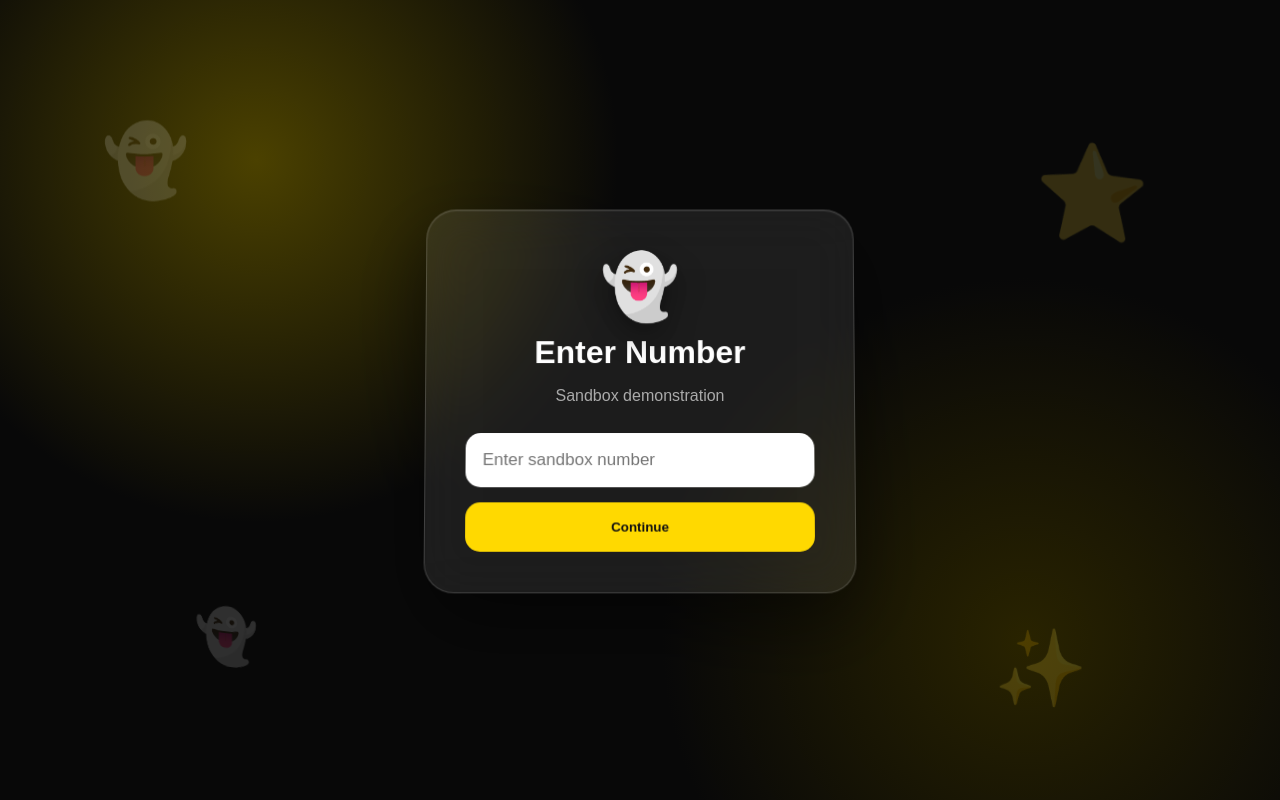
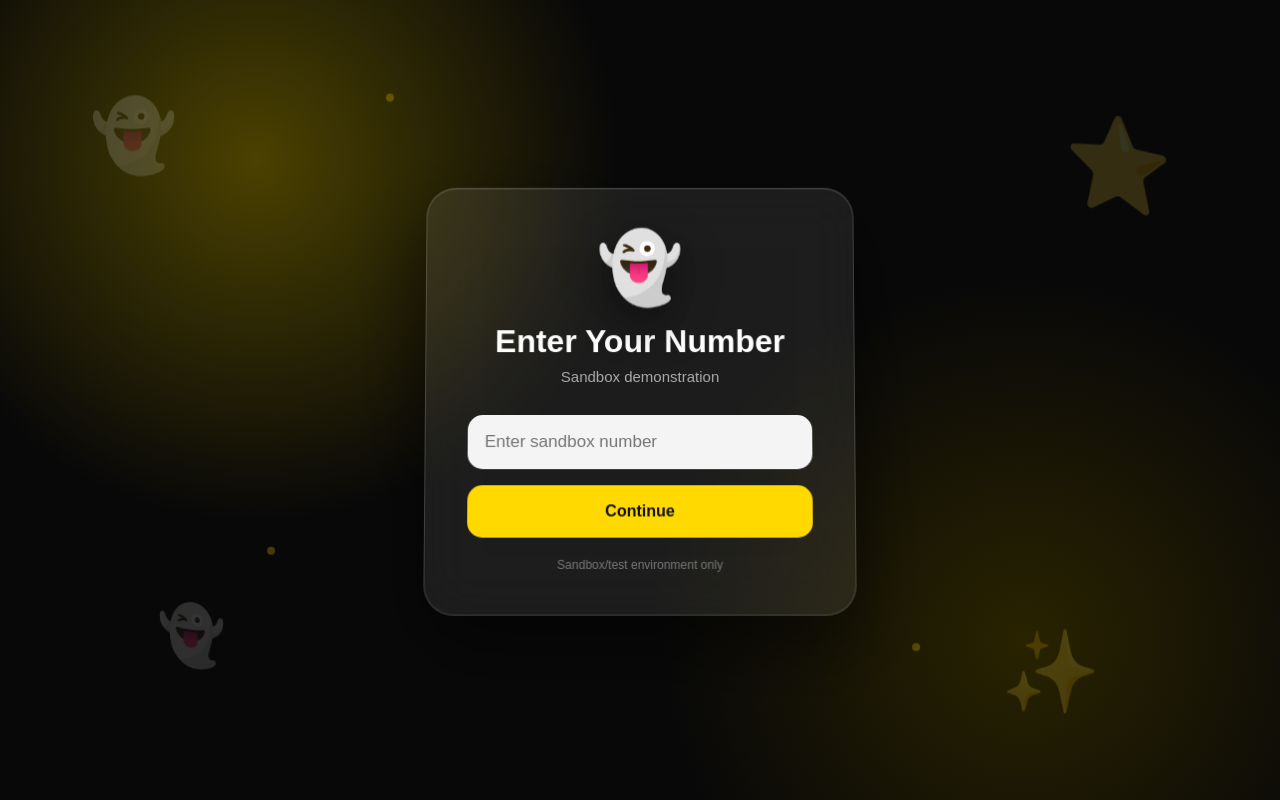
Before and after one commit to goodsunshine22-coder/snapchat, a Flask app: page / in a window 1280 px wide. Run offline with Flask 3, Linux system fonts and the light colour scheme.

Commit message:
Update index.html

```diff
--- a/templates/index.html
+++ b/templates/index.html
@@ -3,6 +3,7 @@
 <head>
     <meta charset="UTF-8">
     <meta name="viewport" content="width=device-width, initial-scale=1.0">
+
     <title>Sandbox Number</title>
 
     <style>
@@ -14,119 +15,380 @@ body {
             margin: 0;
             min-height: 100vh;
             overflow: hidden;
+
             display: grid;
             place-items: center;
+
             font-family: Arial, sans-serif;
             color: white;
+
             background:
-        radial-gradient(circle at 20% 20%, #4b4100, transparent 30%),
-        radial-gradient(circle at 80% 80%, #292300, transparent 30%),
+                radial-gradient(
+                    circle at 20% 20%,
+                    #4b4100,
+                    transparent 30%
+                ),
+                radial-gradient(
+                    circle at 80% 80%,
+                    #292300,
+                    transparent 30%
+                ),
                 #080808;
         }
 
-/* CSS-only floating 3D-style background objects */
+        /* Floating background objects */
+
         .float {
             position: fixed;
+
             font-size: 70px;
-    opacity: .18;
-    filter: blur(.2px);
+
+            opacity: 0.18;
+
+            pointer-events: none;
+
             transform-style: preserve-3d;
-    animation: float 9s ease-in-out infinite;
+
+            animation:
+                float 8s ease-in-out infinite;
+        }
+
+        .one {
+            left: 7%;
+            top: 12%;
+            animation-delay: -2s;
+        }
+
+        .two {
+            right: 8%;
+            top: 18%;
+
+            font-size: 95px;
+
+            animation-delay: -5s;
+        }
+
+        .three {
+            left: 12%;
+            bottom: 12%;
+
+            font-size: 60px;
+
+            animation-delay: -6s;
+        }
+
+        .four {
+            right: 14%;
+            bottom: 10%;
+
+            font-size: 80px;
+
+            animation-delay: -1s;
+        }
+
+        @keyframes float {
+
+            0%,
+            100% {
+                transform:
+                    translate3d(0, 0, 0)
+                    rotateX(0deg)
+                    rotateY(0deg);
+            }
+
+            50% {
+                transform:
+                    translate3d(0, -35px, 70px)
+                    rotateX(18deg)
+                    rotateY(25deg);
+            }
+        }
+
+        /* Main card */
+
+        .card {
+            position: relative;
+            z-index: 5;
+
+            width: 430px;
+            max-width: 92%;
+
+            padding: 42px;
+
+            text-align: center;
+
+            border-radius: 30px;
+
+            background: rgba(255, 255, 255, 0.08);
+
+            border: 1px solid rgba(255, 255, 255, 0.16);
+
+            backdrop-filter: blur(25px);
+
+            box-shadow:
+                0 30px 80px rgba(0, 0, 0, 0.6),
+                inset 0 1px rgba(255, 255, 255, 0.08);
+
+            transform:
+                perspective(900px)
+                rotateX(2deg);
+        }
+
+        .logo {
+            font-size: 70px;
+
+            filter:
+                drop-shadow(
+                    0 15px 20px rgba(0, 0, 0, 0.5)
+                );
+
+            animation:
+                logoFloat 3s ease-in-out infinite;
+        }
+
+        @keyframes logoFloat {
+
+            0%,
+            100% {
+                transform: translateY(0);
+            }
+
+            50% {
+                transform: translateY(-10px);
+            }
+        }
+
+        h1 {
+            margin: 12px 0 8px;
+
+            font-size: 32px;
+        }
+
+        .subtitle {
+            margin-bottom: 30px;
+
+            color: #aaa;
+
+            font-size: 15px;
+        }
+
+        /* Input */
+
+        .input-box {
+            width: 100%;
+
+            padding: 17px;
+
+            border: none;
+            outline: none;
+
+            border-radius: 15px;
+
+            font-size: 17px;
+
+            background: rgba(255, 255, 255, 0.95);
+
+            color: #111;
+
+            transition:
+                transform 0.2s,
+                box-shadow 0.2s;
+        }
+
+        .input-box:focus {
+            transform: translateY(-2px);
+
+            box-shadow:
+                0 8px 25px rgba(255, 217, 0, 0.2);
+        }
+
+        /* Button */
+
+        .continue-button {
+            width: 100%;
+
+            margin-top: 16px;
+
+            padding: 17px;
+
+            border: none;
+
+            border-radius: 15px;
+
+            background: #ffd900;
+
+            color: #111;
+
+            font-size: 16px;
+
+            font-weight: bold;
+
+            cursor: pointer;
+
+            transition:
+                transform 0.2s,
+                box-shadow 0.2s;
+        }
+
+        .continue-button:hover {
+            transform:
+                translateY(-3px)
+                scale(1.01);
+
+            box-shadow:
+                0 12px 30px rgba(255, 217, 0, 0.25);
+        }
+
+        .continue-button:active {
+            transform: translateY(0);
+        }
+
+        .sandbox-note {
+            margin-top: 20px;
+
+            color: #777;
+
+            font-size: 12px;
+        }
+
+        /* Small floating dots */
+
+        .dot {
+            position: fixed;
+
+            width: 8px;
+            height: 8px;
+
+            border-radius: 50%;
+
+            background: #ffd900;
+
+            opacity: 0.25;
+
+            animation:
+                dotFloat 6s ease-in-out infinite;
+
             pointer-events: none;
         }
 
-.one { left: 8%; top: 15%; animation-delay: -2s; }
-.two { right: 10%; top: 20%; font-size: 95px; animation-delay: -5s; }
-.three { left: 15%; bottom: 12%; font-size: 55px; animation-delay: -7s; }
-.four { right: 15%; bottom: 10%; font-size: 75px; animation-delay: -1s; }
+        .dot1 {
+            left: 30%;
+            top: 12%;
+        }
 
-@keyframes float {
-    0%, 100% {
-        transform: translate3d(0, 0, 0) rotateX(0deg) rotateY(0deg);
+        .dot2 {
+            right: 30%;
+            bottom: 15%;
+
+            animation-delay: -2s;
         }
+
+        .dot3 {
+            left: 20%;
+            top: 70%;
+
+            animation-delay: -4s;
+        }
+
+        @keyframes dotFloat {
+
+            0%,
+            100% {
+                transform:
+                    translate3d(0, 0, 0);
+            }
+
             50% {
-        transform: translate3d(0, -35px, 70px) rotateX(18deg) rotateY(22deg);
+                transform:
+                    translate3d(25px, -30px, 40px);
             }
         }
 
+        /* Mobile */
+
+        @media (max-width: 600px) {
+
             .card {
-    position: relative;
-    z-index: 2;
-    width: 430px;
-    max-width: 92%;
-    padding: 40px;
-    border-radius: 30px;
-    text-align: center;
-    background: rgba(255,255,255,.08);
-    border: 1px solid rgba(255,255,255,.16);
-    backdrop-filter: blur(25px);
-    box-shadow:
-        0 30px 80px rgba(0,0,0,.55),
-        inset 0 1px rgba(255,255,255,.08);
-    transform: perspective(900px) rotateX(2deg);
+                padding: 32px 25px;
             }
 
             .logo {
-    font-size: 64px;
-    filter: drop-shadow(0 12px 15px rgba(0,0,0,.4));
+                font-size: 58px;
             }
 
             h1 {
-    margin: 10px 0;
+                font-size: 27px;
             }
 
-p {
-    color: #aaa;
-    margin-bottom: 28px;
+            .float {
+                font-size: 50px;
             }
-
-input {
-    width: 100%;
-    padding: 17px;
-    border: 0;
-    outline: none;
-    border-radius: 15px;
-    font-size: 17px;
-}
-
-button {
-    width: 100%;
-    padding: 17px;
-    margin-top: 15px;
-    border: 0;
-    border-radius: 15px;
-    background: #ffd900;
-    color: #111;
-    font-weight: bold;
-    cursor: pointer;
         }
     </style>
 </head>
 
 <body>
 
+    <!-- Floating sandbox background objects -->
+
     <div class="float one">👻</div>
+
     <div class="float two">⭐</div>
+
     <div class="float three">👻</div>
+
     <div class="float four">✨</div>
 
+    <div class="dot dot1"></div>
+    <div class="dot dot2"></div>
+    <div class="dot dot3"></div>
+
+
+    <!-- Main form -->
+
     <div class="card">
-    <div class="logo">👻</div>
 
-    <h1>Enter Number</h1>
+        <div class="logo">
+            👻
+        </div>
 
-    <p>Sandbox demonstration</p>
+        <h1>
+            Enter Your Number
+        </h1>
 
-    <form action="/start" method="POST">
+        <div class="subtitle">
+            Sandbox demonstration
+        </div>
+
+
+        <form
+            action="/start"
+            method="POST"
+        >
+
             <input
+                class="input-box"
                 type="number"
                 name="number"
                 placeholder="Enter sandbox number"
                 required
             >
 
-        <button type="submit">Continue</button>
+
+            <button
+                class="continue-button"
+                type="submit"
+            >
+                Continue
+            </button>
+
         </form>
+
+
+        <div class="sandbox-note">
+            Sandbox/test environment only
+        </div>
+
     </div>
 
 </body>
```
Lines whose indentation alone changed are shown as unchanged.
